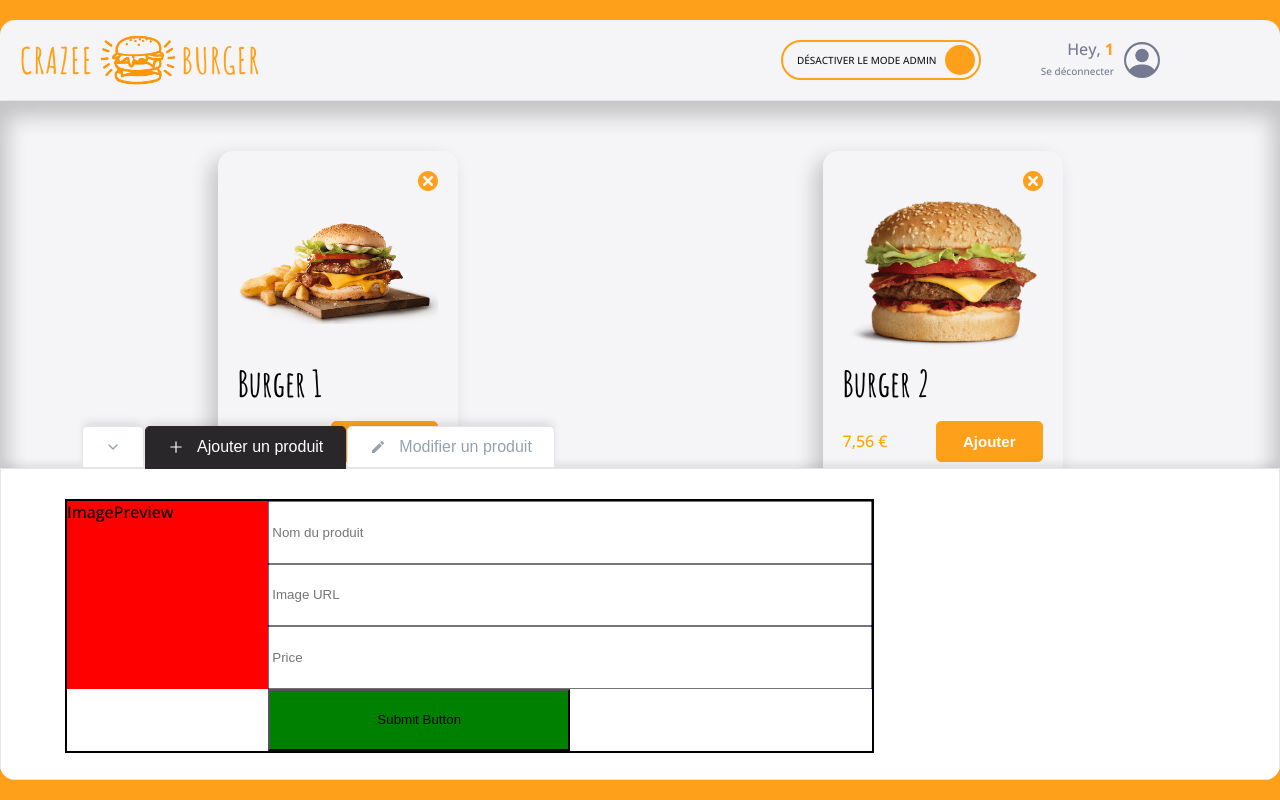
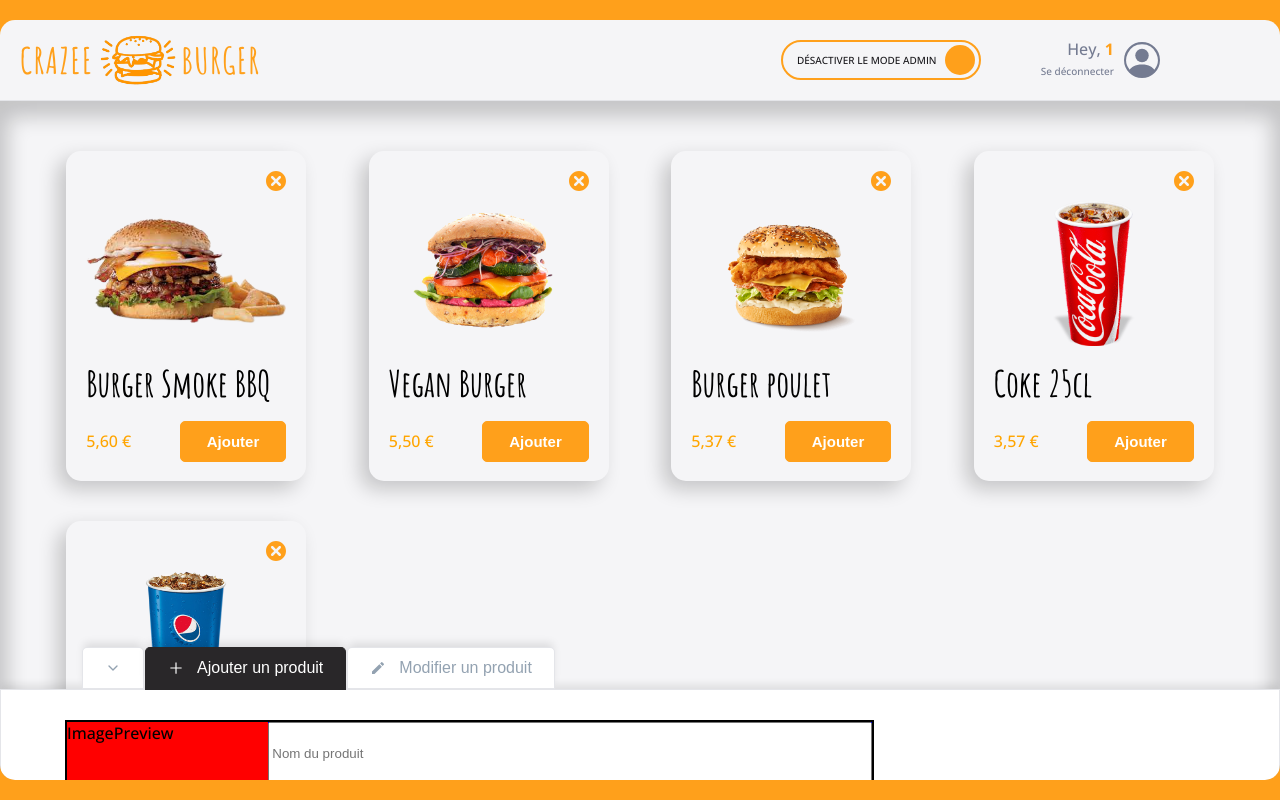
Before and after one commit to QiaoAn05/crazee-burger, a React (Vite) app: page /order/1 in a window 1280 px wide. Built offline with nearby package versions, Linux system fonts and the light colour scheme.

Commit message:
🚧  F08: ADMIN > AddForm > Add new product to menu

```diff
--- a/src/components/pages/order/OrderPage.jsx
+++ b/src/components/pages/order/OrderPage.jsx
@@ -11,9 +11,18 @@ export default function OrderPage() {
     const [isAdminMode, setIsAdminMode] = useState(true)
     const [isCollapsed, setIsCollapsed] = useState(false)
     const [currentTabSelected, setCurrentTabSelected] = useState("add")
-    const [menu, setMenu] = useState(fakeMenu.SMALL)
+    const [menu, setMenu] = useState(fakeMenu.MEDIUM)
 
     //comportements
+
+    const handleAdd = (newProduct) => {
+      //copie du state
+      const menuCopy = [...menu]
+      //manipulation de la copie
+      const menuUpdated = [newProduct,...menuCopy]
+      //update du state avec le setter
+      setMenu(menuUpdated)
+    }
 
     const orderContextValue = {
       isAdminMode,
@@ -23,8 +32,9 @@ export default function OrderPage() {
       currentTabSelected,
       setCurrentTabSelected,
       menu,
-      setMenu,
+      handleAdd,
     }
+
 
     //affichage
   return (
--- a/src/components/pages/order/main/Menu.jsx
+++ b/src/components/pages/order/main/Menu.jsx
@@ -1,15 +1,14 @@
 import styled from "styled-components";
 import Product from "./Product";
-import { useContext, useState } from "react";
+import { useContext } from "react";
 import { theme } from "../../../../theme";
-import { fakeMenu } from "../../../../fakeData/fakeMenu";
 import PrimaryButton from "../../../reusable-ui/PrimaryButton";
 import OrderContext from "../../../../context/OrderContext";
 
 export default function Menu() {
   //state
-  // const [menu, setMenu] = useState(fakeMenu.SMALL)
-  const { isAdminMode, menu, setMenu } = useContext(OrderContext)
+  const { isAdminMode, menu, setMenu} = useContext(OrderContext)
+
 
   //behavior
   const handleDelete = (id) => {
@@ -27,8 +26,19 @@ export default function Menu() {
   //Render
   return (
     <MenuStyled>
-
-      {menu.length === 0 ?
+      <div className="product">
+        {menu.map(product => (
+          <Product
+          key={product.id}
+          productInfo={product}
+          title={product.title}
+          imageSource={product.imageSource}
+          price={product.price}
+          onProductDelete={handleDelete}
+          />
+        ))}
+      </div>
+      {/* {menu.length === 0 ?
         <div>
           {isAdminMode ?
             <div className="empty-admin-menu">
@@ -58,7 +68,7 @@ export default function Menu() {
             />
           ))}
         </div>
-      }
+      } */}
     </MenuStyled>
   )
 }
--- a/src/components/pages/order/main/admin/adminPanel/AddForm.jsx
+++ b/src/components/pages/order/main/admin/adminPanel/AddForm.jsx
@@ -1,8 +1,23 @@
+import { useContext } from "react";
 import styled from "styled-components";
+import OrderContext from "../../../../../../context/OrderContext";
 
 export default function AddForm() {
+  const { handleAdd } = useContext(OrderContext);
+  const newProduct = {
+    id: new Date().getTime(),
+    title: "Nouveau produit",
+    imageSource: "https://img.freepik.com/free-psd/fresh-beef-burger-isolated-transparent-background_191095-9018.jpg",
+    price: 2.5,
+  }
+
+  const handleSubmit = (e) => {
+    e.preventDefault()
+    handleAdd(newProduct)
+  }
+
   return (
-    <AddFormStyled>
+    <AddFormStyled onSubmit={handleSubmit}>
         <div className="image-preview">ImagePreview</div>
         <div className="input-fields">
             <input type="text" placeholder="Nom du produit" />
--- a/src/context/OrderContext.jsx
+++ b/src/context/OrderContext.jsx
@@ -7,6 +7,7 @@ export default createContext({
     setIsCollapsed: () => {},
     currentTabSelected: "add",
     setCurrentTabSelected: () => {},
-    menu: {},
-    setMenu: () => {},
+
+    menu: [],
+    handleAdd: () => {},
 })
```
